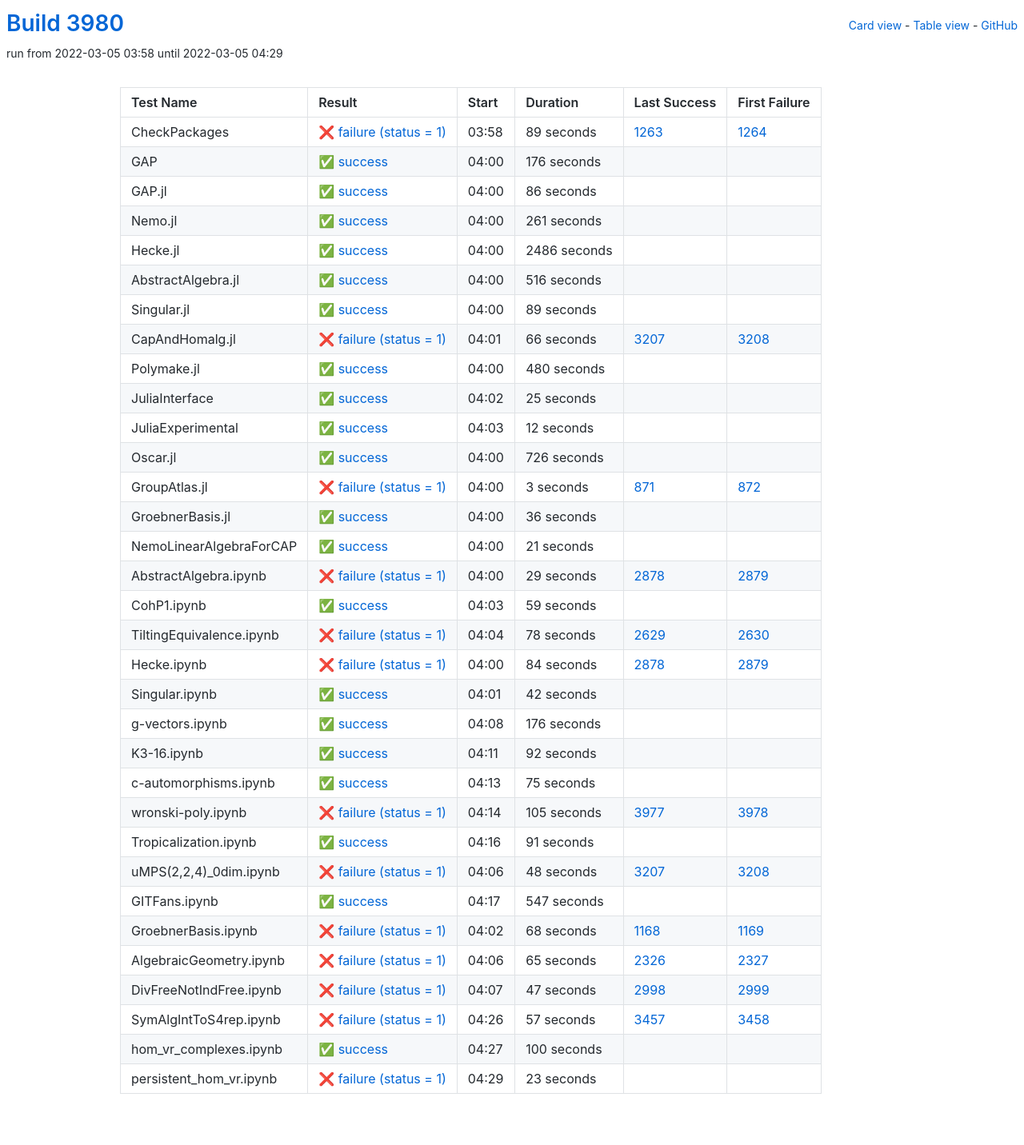
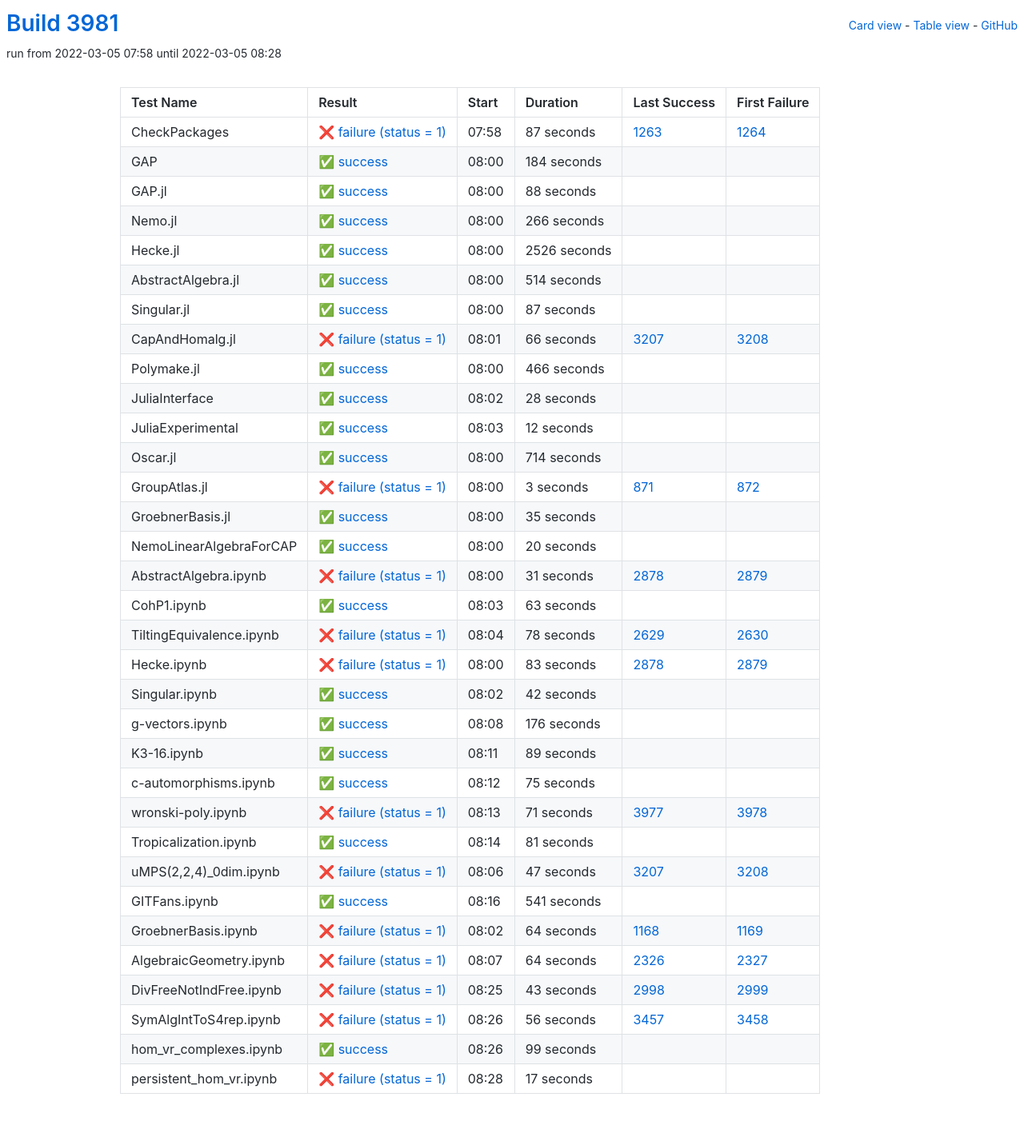
Before and after one commit to oscar-system/oscar-ci-status-stable, a Jekyll site: the page built from table.html, in a window 1280 px wide. Shown: the whole page at 80% size. Built offline with Jekyll 4.4.1, drawn with Linux system fonts in a browser that asks for light colours.

Commit message:
Build #3981

```diff
--- a/_data/ci.yml
+++ b/_data/ci.yml
@@ -1,6 +1,6 @@
 ---
-build: 3980
-build_url: https://oscarci.mathematik.uni-kl.de/job/oscar-stable/3980/
+build: 3981
+build_url: https://oscarci.mathematik.uni-kl.de/job/oscar-stable/3981/
 job: oscar-stable
 organization: oscar-system
 repo: oscar-ci-status-stable
@@ -8,92 +8,92 @@ repourl: https://github.com/oscar-system/oscar-ci-status-stable
 tests:
 - name: CheckPackages
   id: checkpackages
-  log: https://oscarci.mathematik.uni-kl.de/job/oscar-stable/3980/artifact/logs/build-3980/CheckPackages.log
-  start: 2022-03-05 03:58
+  log: https://oscarci.mathematik.uni-kl.de/job/oscar-stable/3981/artifact/logs/build-3981/CheckPackages.log
+  start: 2022-03-05 07:58
   success: false
   exitcode: 1
   status: failure
-  duration: 89
+  duration: 87
   last_success: 1263
   last_success_url: https://oscarci.mathematik.uni-kl.de/job/oscar-stable/1263/
   first_failure: 1264
   first_failure_url: https://oscarci.mathematik.uni-kl.de/job/oscar-stable/1264/
 - name: GAP
   id: gap
-  log: https://oscarci.mathematik.uni-kl.de/job/oscar-stable/3980/artifact/logs/build-3980/GAP.log
-  start: 2022-03-05 04:00
+  log: https://oscarci.mathematik.uni-kl.de/job/oscar-stable/3981/artifact/logs/build-3981/GAP.log
+  start: 2022-03-05 08:00
   success: true
   exitcode: 0
   status: success
-  duration: 176
+  duration: 184
   last_success: false
   last_success_url:
   first_failure: false
   first_failure_url:
 - name: GAP.jl
   id: gap-jl
-  log: https://oscarci.mathematik.uni-kl.de/job/oscar-stable/3980/artifact/logs/build-3980/GAP.jl.log
-  start: 2022-03-05 04:00
+  log: https://oscarci.mathematik.uni-kl.de/job/oscar-stable/3981/artifact/logs/build-3981/GAP.jl.log
+  start: 2022-03-05 08:00
   success: true
   exitcode: 0
   status: success
-  duration: 86
+  duration: 88
   last_success: false
   last_success_url:
   first_failure: false
   first_failure_url:
 - name: Nemo.jl
   id: nemo-jl
-  log: https://oscarci.mathematik.uni-kl.de/job/oscar-stable/3980/artifact/logs/build-3980/Nemo.jl.log
-  start: 2022-03-05 04:00
+  log: https://oscarci.mathematik.uni-kl.de/job/oscar-stable/3981/artifact/logs/build-3981/Nemo.jl.log
+  start: 2022-03-05 08:00
   success: true
   exitcode: 0
   status: success
-  duration: 261
+  duration: 266
   last_success: false
   last_success_url:
   first_failure: false
   first_failure_url:
 - name: Hecke.jl
   id: hecke-jl
-  log: https://oscarci.mathematik.uni-kl.de/job/oscar-stable/3980/artifact/logs/build-3980/Hecke.jl.log
-  start: 2022-03-05 04:00
+  log: https://oscarci.mathematik.uni-kl.de/job/oscar-stable/3981/artifact/logs/build-3981/Hecke.jl.log
+  start: 2022-03-05 08:00
   success: true
   exitcode: 0
   status: success
-  duration: 2486
+  duration: 2526
   last_success: false
   last_success_url:
   first_failure: false
   first_failure_url:
 - name: AbstractAlgebra.jl
   id: abstractalgebra-jl
-  log: https://oscarci.mathematik.uni-kl.de/job/oscar-stable/3980/artifact/logs/build-3980/AbstractAlgebra.jl.log
-  start: 2022-03-05 04:00
+  log: https://oscarci.mathematik.uni-kl.de/job/oscar-stable/3981/artifact/logs/build-3981/AbstractAlgebra.jl.log
+  start: 2022-03-05 08:00
   success: true
   exitcode: 0
   status: success
-  duration: 516
+  duration: 514
   last_success: false
   last_success_url:
   first_failure: false
   first_failure_url:
 - name: Singular.jl
   id: singular-jl
-  log: https://oscarci.mathematik.uni-kl.de/job/oscar-stable/3980/artifact/logs/build-3980/Singular.jl.log
-  start: 2022-03-05 04:00
+  log: https://oscarci.mathematik.uni-kl.de/job/oscar-stable/3981/artifact/logs/build-3981/Singular.jl.log
+  start: 2022-03-05 08:00
   success: true
   exitcode: 0
   status: success
-  duration: 89
+  duration: 87
   last_success: false
   last_success_url:
   first_failure: false
   first_failure_url:
 - name: CapAndHomalg.jl
   id: capandhomalg-jl
-  log: https://oscarci.mathematik.uni-kl.de/job/oscar-stable/3980/artifact/logs/build-3980/CapAndHomalg.jl.log
-  start: 2022-03-05 04:01
+  log: https://oscarci.mathematik.uni-kl.de/job/oscar-stable/3981/artifact/logs/build-3981/CapAndHomalg.jl.log
+  start: 2022-03-05 08:01
   success: false
   exitcode: 1
   status: failure
@@ -104,32 +104,32 @@ tests:
   first_failure_url: https://oscarci.mathematik.uni-kl.de/job/oscar-stable/3208/
 - name: Polymake.jl
   id: polymake-jl
-  log: https://oscarci.mathematik.uni-kl.de/job/oscar-stable/3980/artifact/logs/build-3980/Polymake.jl.log
-  start: 2022-03-05 04:00
+  log: https://oscarci.mathematik.uni-kl.de/job/oscar-stable/3981/artifact/logs/build-3981/Polymake.jl.log
+  start: 2022-03-05 08:00
   success: true
   exitcode: 0
   status: success
-  duration: 480
+  duration: 466
   last_success: false
   last_success_url:
   first_failure: false
   first_failure_url:
 - name: JuliaInterface
   id: juliainterface
-  log: https://oscarci.mathematik.uni-kl.de/job/oscar-stable/3980/artifact/logs/build-3980/JuliaInterface.log
-  start: 2022-03-05 04:02
+  log: https://oscarci.mathematik.uni-kl.de/job/oscar-stable/3981/artifact/logs/build-3981/JuliaInterface.log
+  start: 2022-03-05 08:02
   success: true
   exitcode: 0
   status: success
-  duration: 25
+  duration: 28
   last_success: false
   last_success_url:
   first_failure: false
   first_failure_url:
 - name: JuliaExperimental
   id: juliaexperimental
-  log: https://oscarci.mathematik.uni-kl.de/job/oscar-stable/3980/artifact/logs/build-3980/JuliaExperimental.log
-  start: 2022-03-05 04:03
+  log: https://oscarci.mathematik.uni-kl.de/job/oscar-stable/3981/artifact/logs/build-3981/JuliaExperimental.log
+  start: 2022-03-05 08:03
   success: true
   exitcode: 0
   status: success
@@ -140,20 +140,20 @@ tests:
   first_failure_url:
 - name: Oscar.jl
   id: oscar-jl
-  log: https://oscarci.mathematik.uni-kl.de/job/oscar-stable/3980/artifact/logs/build-3980/Oscar.jl.log
-  start: 2022-03-05 04:00
+  log: https://oscarci.mathematik.uni-kl.de/job/oscar-stable/3981/artifact/logs/build-3981/Oscar.jl.log
+  start: 2022-03-05 08:00
   success: true
   exitcode: 0
   status: success
-  duration: 726
+  duration: 714
   last_success: false
   last_success_url:
   first_failure: false
   first_failure_url:
 - name: GroupAtlas.jl
   id: groupatlas-jl
-  log: https://oscarci.mathematik.uni-kl.de/job/oscar-stable/3980/artifact/logs/build-3980/GroupAtlas.jl.log
-  start: 2022-03-05 04:00
+  log: https://oscarci.mathematik.uni-kl.de/job/oscar-stable/3981/artifact/logs/build-3981/GroupAtlas.jl.log
+  start: 2022-03-05 08:00
   success: false
   exitcode: 1
   status: failure
@@ -164,56 +164,56 @@ tests:
   first_failure_url: https://oscarci.mathematik.uni-kl.de/job/oscar-stable/872/
 - name: GroebnerBasis.jl
   id: groebnerbasis-jl
-  log: https://oscarci.mathematik.uni-kl.de/job/oscar-stable/3980/artifact/logs/build-3980/GroebnerBasis.jl.log
-  start: 2022-03-05 04:00
+  log: https://oscarci.mathematik.uni-kl.de/job/oscar-stable/3981/artifact/logs/build-3981/GroebnerBasis.jl.log
+  start: 2022-03-05 08:00
   success: true
   exitcode: 0
   status: success
-  duration: 36
+  duration: 35
   last_success: false
   last_success_url:
   first_failure: false
   first_failure_url:
 - name: NemoLinearAlgebraForCAP
   id: nemolinearalgebraforcap
-  log: https://oscarci.mathematik.uni-kl.de/job/oscar-stable/3980/artifact/logs/build-3980/NemoLinearAlgebraForCAP.log
-  start: 2022-03-05 04:00
+  log: https://oscarci.mathematik.uni-kl.de/job/oscar-stable/3981/artifact/logs/build-3981/NemoLinearAlgebraForCAP.log
+  start: 2022-03-05 08:00
   success: true
   exitcode: 0
   status: success
-  duration: 21
+  duration: 20
   last_success: false
   last_success_url:
   first_failure: false
   first_failure_url:
 - name: AbstractAlgebra.ipynb
   id: abstractalgebra-ipynb
-  log: https://oscarci.mathematik.uni-kl.de/job/oscar-stable/3980/artifact/logs/build-3980/AbstractAlgebra.ipynb.log
-  start: 2022-03-05 04:00
+  log: https://oscarci.mathematik.uni-kl.de/job/oscar-stable/3981/artifact/logs/build-3981/AbstractAlgebra.ipynb.log
+  start: 2022-03-05 08:00
   success: false
   exitcode: 1
   status: failure
-  duration: 29
+  duration: 31
   last_success: 2878
   last_success_url: https://oscarci.mathematik.uni-kl.de/job/oscar-stable/2878/
   first_failure: 2879
   first_failure_url: https://oscarci.mathematik.uni-kl.de/job/oscar-stable/2879/
 - name: CohP1.ipynb
   id: cohp1-ipynb
-  log: https://oscarci.mathematik.uni-kl.de/job/oscar-stable/3980/artifact/logs/build-3980/CohP1.ipynb.log
-  start: 2022-03-05 04:03
+  log: https://oscarci.mathematik.uni-kl.de/job/oscar-stable/3981/artifact/logs/build-3981/CohP1.ipynb.log
+  start: 2022-03-05 08:03
   success: true
   exitcode: 0
   status: success
-  duration: 59
+  duration: 63
   last_success: false
   last_success_url:
   first_failure: false
   first_failure_url:
 - name: TiltingEquivalence.ipynb
   id: tiltingequivalence-ipynb
-  log: https://oscarci.mathematik.uni-kl.de/job/oscar-stable/3980/artifact/logs/build-3980/TiltingEquivalence.ipynb.log
-  start: 2022-03-05 04:04
+  log: https://oscarci.mathematik.uni-kl.de/job/oscar-stable/3981/artifact/logs/build-3981/TiltingEquivalence.ipynb.log
+  start: 2022-03-05 08:04
   success: false
   exitcode: 1
   status: failure
@@ -224,20 +224,20 @@ tests:
   first_failure_url: https://oscarci.mathematik.uni-kl.de/job/oscar-stable/2630/
 - name: Hecke.ipynb
   id: hecke-ipynb
-  log: https://oscarci.mathematik.uni-kl.de/job/oscar-stable/3980/artifact/logs/build-3980/Hecke.ipynb.log
-  start: 2022-03-05 04:00
+  log: https://oscarci.mathematik.uni-kl.de/job/oscar-stable/3981/artifact/logs/build-3981/Hecke.ipynb.log
+  start: 2022-03-05 08:00
   success: false
   exitcode: 1
   status: failure
-  duration: 84
+  duration: 83
   last_success: 2878
   last_success_url: https://oscarci.mathematik.uni-kl.de/job/oscar-stable/2878/
   first_failure: 2879
   first_failure_url: https://oscarci.mathematik.uni-kl.de/job/oscar-stable/2879/
 - name: Singular.ipynb
   id: singular-ipynb
-  log: https://oscarci.mathematik.uni-kl.de/job/oscar-stable/3980/artifact/logs/build-3980/Singular.ipynb.log
-  start: 2022-03-05 04:01
+  log: https://oscarci.mathematik.uni-kl.de/job/oscar-stable/3981/artifact/logs/build-3981/Singular.ipynb.log
+  start: 2022-03-05 08:02
   success: true
   exitcode: 0
   status: success
@@ -248,8 +248,8 @@ tests:
   first_failure_url:
 - name: g-vectors.ipynb
   id: g-vectors-ipynb
-  log: https://oscarci.mathematik.uni-kl.de/job/oscar-stable/3980/artifact/logs/build-3980/g-vectors.ipynb.log
-  start: 2022-03-05 04:08
+  log: https://oscarci.mathematik.uni-kl.de/job/oscar-stable/3981/artifact/logs/build-3981/g-vectors.ipynb.log
+  start: 2022-03-05 08:08
   success: true
   exitcode: 0
   status: success
@@ -260,20 +260,20 @@ tests:
   first_failure_url:
 - name: K3-16.ipynb
   id: k3-16-ipynb
-  log: https://oscarci.mathematik.uni-kl.de/job/oscar-stable/3980/artifact/logs/build-3980/K3-16.ipynb.log
-  start: 2022-03-05 04:11
+  log: https://oscarci.mathematik.uni-kl.de/job/oscar-stable/3981/artifact/logs/build-3981/K3-16.ipynb.log
+  start: 2022-03-05 08:11
   success: true
   exitcode: 0
   status: success
-  duration: 92
+  duration: 89
   last_success: false
   last_success_url:
   first_failure: false
   first_failure_url:
 - name: c-automorphisms.ipynb
   id: c-automorphisms-ipynb
-  log: https://oscarci.mathematik.uni-kl.de/job/oscar-stable/3980/artifact/logs/build-3980/c-automorphisms.ipynb.log
-  start: 2022-03-05 04:13
+  log: https://oscarci.mathematik.uni-kl.de/job/oscar-stable/3981/artifact/logs/build-3981/c-automorphisms.ipynb.log
+  start: 2022-03-05 08:12
   success: true
   exitcode: 0
   status: success
@@ -284,120 +284,120 @@ tests:
   first_failure_url:
 - name: wronski-poly.ipynb
   id: wronski-poly-ipynb
-  log: https://oscarci.mathematik.uni-kl.de/job/oscar-stable/3980/artifact/logs/build-3980/wronski-poly.ipynb.log
-  start: 2022-03-05 04:14
+  log: https://oscarci.mathematik.uni-kl.de/job/oscar-stable/3981/artifact/logs/build-3981/wronski-poly.ipynb.log
+  start: 2022-03-05 08:13
   success: false
   exitcode: 1
   status: failure
-  duration: 105
+  duration: 71
   last_success: 3977
   last_success_url: https://oscarci.mathematik.uni-kl.de/job/oscar-stable/3977/
   first_failure: 3978
   first_failure_url: https://oscarci.mathematik.uni-kl.de/job/oscar-stable/3978/
 - name: Tropicalization.ipynb
   id: tropicalization-ipynb
-  log: https://oscarci.mathematik.uni-kl.de/job/oscar-stable/3980/artifact/logs/build-3980/Tropicalization.ipynb.log
-  start: 2022-03-05 04:16
+  log: https://oscarci.mathematik.uni-kl.de/job/oscar-stable/3981/artifact/logs/build-3981/Tropicalization.ipynb.log
+  start: 2022-03-05 08:14
   success: true
   exitcode: 0
   status: success
-  duration: 91
+  duration: 81
   last_success: false
   last_success_url:
   first_failure: false
   first_failure_url:
 - name: uMPS(2,2,4)_0dim.ipynb
   id: umps-2-2-4-0dim-ipynb
-  log: https://oscarci.mathematik.uni-kl.de/job/oscar-stable/3980/artifact/logs/build-3980/uMPS-2-2-4-_0dim.ipynb.log
-  start: 2022-03-05 04:06
+  log: https://oscarci.mathematik.uni-kl.de/job/oscar-stable/3981/artifact/logs/build-3981/uMPS-2-2-4-_0dim.ipynb.log
+  start: 2022-03-05 08:06
   success: false
   exitcode: 1
   status: failure
-  duration: 48
+  duration: 47
   last_success: 3207
   last_success_url: https://oscarci.mathematik.uni-kl.de/job/oscar-stable/3207/
   first_failure: 3208
   first_failure_url: https://oscarci.mathematik.uni-kl.de/job/oscar-stable/3208/
 - name: GITFans.ipynb
   id: gitfans-ipynb
-  log: https://oscarci.mathematik.uni-kl.de/job/oscar-stable/3980/artifact/logs/build-3980/GITFans.ipynb.log
-  start: 2022-03-05 04:17
+  log: https://oscarci.mathematik.uni-kl.de/job/oscar-stable/3981/artifact/logs/build-3981/GITFans.ipynb.log
+  start: 2022-03-05 08:16
   success: true
   exitcode: 0
   status: success
-  duration: 547
+  duration: 541
   last_success: false
   last_success_url:
   first_failure: false
   first_failure_url:
 - name: GroebnerBasis.ipynb
   id: groebnerbasis-ipynb
-  log: https://oscarci.mathematik.uni-kl.de/job/oscar-stable/3980/artifact/logs/build-3980/GroebnerBasis.ipynb.log
-  start: 2022-03-05 04:02
+  log: https://oscarci.mathematik.uni-kl.de/job/oscar-stable/3981/artifact/logs/build-3981/GroebnerBasis.ipynb.log
+  start: 2022-03-05 08:02
   success: false
   exitcode: 1
   status: failure
-  duration: 68
+  duration: 64
   last_success: 1168
   last_success_url: https://oscarci.mathematik.uni-kl.de/job/oscar-stable/1168/
   first_failure: 1169
   first_failure_url: https://oscarci.mathematik.uni-kl.de/job/oscar-stable/1169/
 - name: AlgebraicGeometry.ipynb
   id: algebraicgeometry-ipynb
-  log: https://oscarci.mathematik.uni-kl.de/job/oscar-stable/3980/artifact/logs/build-3980/AlgebraicGeometry.ipynb.log
-  start: 2022-03-05 04:06
+  log: https://oscarci.mathematik.uni-kl.de/job/oscar-stable/3981/artifact/logs/build-3981/AlgebraicGeometry.ipynb.log
+  start: 2022-03-05 08:07
   success: false
   exitcode: 1
   status: failure
-  duration: 65
+  duration: 64
   last_success: 2326
   last_success_url: https://oscarci.mathematik.uni-kl.de/job/oscar-stable/2326/
   first_failure: 2327
   first_failure_url: https://oscarci.mathematik.uni-kl.de/job/oscar-stable/2327/
 - name: DivFreeNotIndFree.ipynb
   id: divfreenotindfree-ipynb
-  log: https://oscarci.mathematik.uni-kl.de/job/oscar-stable/3980/artifact/logs/build-3980/DivFreeNotIndFree.ipynb.log
-  start: 2022-03-05 04:07
+  log: https://oscarci.mathematik.uni-kl.de/job/oscar-stable/3981/artifact/logs/build-3981/DivFreeNotIndFree.ipynb.log
+  start: 2022-03-05 08:25
   success: false
   exitcode: 1
   status: failure
-  duration: 47
+  duration: 43
   last_success: 2998
   last_success_url: https://oscarci.mathematik.uni-kl.de/job/oscar-stable/2998/
   first_failure: 2999
   first_failure_url: https://oscarci.mathematik.uni-kl.de/job/oscar-stable/2999/
 - name: SymAlgIntToS4rep.ipynb
   id: symalginttos4rep-ipynb
-  log: https://oscarci.mathematik.uni-kl.de/job/oscar-stable/3980/artifact/logs/build-3980/SymAlgIntToS4rep.ipynb.log
-  start: 2022-03-05 04:26
+  log: https://oscarci.mathematik.uni-kl.de/job/oscar-stable/3981/artifact/logs/build-3981/SymAlgIntToS4rep.ipynb.log
+  start: 2022-03-05 08:26
   success: false
   exitcode: 1
   status: failure
-  duration: 57
+  duration: 56
   last_success: 3457
   last_success_url: https://oscarci.mathematik.uni-kl.de/job/oscar-stable/3457/
   first_failure: 3458
   first_failure_url: https://oscarci.mathematik.uni-kl.de/job/oscar-stable/3458/
 - name: hom_vr_complexes.ipynb
   id: hom-vr-complexes-ipynb
-  log: https://oscarci.mathematik.uni-kl.de/job/oscar-stable/3980/artifact/logs/build-3980/hom_vr_complexes.ipynb.log
-  start: 2022-03-05 04:27
+  log: https://oscarci.mathematik.uni-kl.de/job/oscar-stable/3981/artifact/logs/build-3981/hom_vr_complexes.ipynb.log
+  start: 2022-03-05 08:26
   success: true
   exitcode: 0
   status: success
-  duration: 100
+  duration: 99
   last_success: false
   last_success_url:
   first_failure: false
   first_failure_url:
 - name: persistent_hom_vr.ipynb
   id: persistent-hom-vr-ipynb
-  log: https://oscarci.mathematik.uni-kl.de/job/oscar-stable/3980/artifact/logs/build-3980/persistent_hom_vr.ipynb.log
-  start: 2022-03-05 04:29
+  log: https://oscarci.mathematik.uni-kl.de/job/oscar-stable/3981/artifact/logs/build-3981/persistent_hom_vr.ipynb.log
+  start: 2022-03-05 08:28
   success: false
   exitcode: 1
   status: failure
-  duration: 23
+  duration: 17
   last_success: false
   last_success_url:
   first_failure: false
```
Also changed, not shown: README.md.
